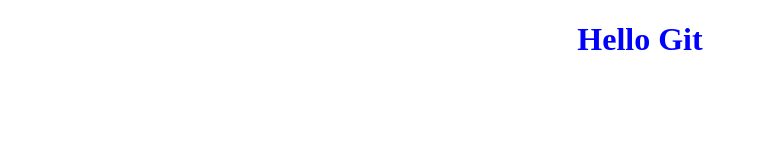
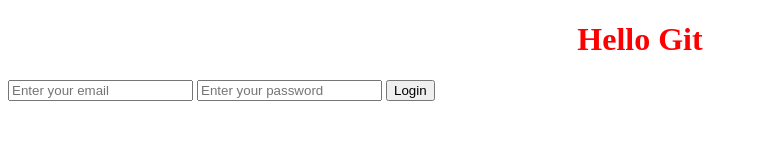
Before and after one commit to riveraborgesj/SheCodesPlus-Project-PUSHGITHUB, a plain HTML site: page index.html in a window 1280 px wide. Shown: the whole page, without its empty margins (0-758 px from the left). Drawn offline with Linux system fonts and the light colour scheme.

Commit message:
Added a login form to HTML

```diff
--- a/index.css
+++ b/index.css
@@ -1,4 +1,4 @@
 h1 {
   text-align: center;
-  color: blue;
+  color: red;
 }
--- a/index.html
+++ b/index.html
@@ -8,5 +8,11 @@
   </head>
   <body>
     <h1>Hello Git</h1>
+    <form>
+      <input type="email" placeholder="Enter your email" />
+      <input type="password" placeholder="Enter your password" />
+      <input type="submit" value="Login" />
+    </form>
   </body>
+  <script src="index.js"></script>
 </html>
--- /dev/null
+++ b/index.js
@@ -0,0 +1 @@
+alert("Hello World");
```
